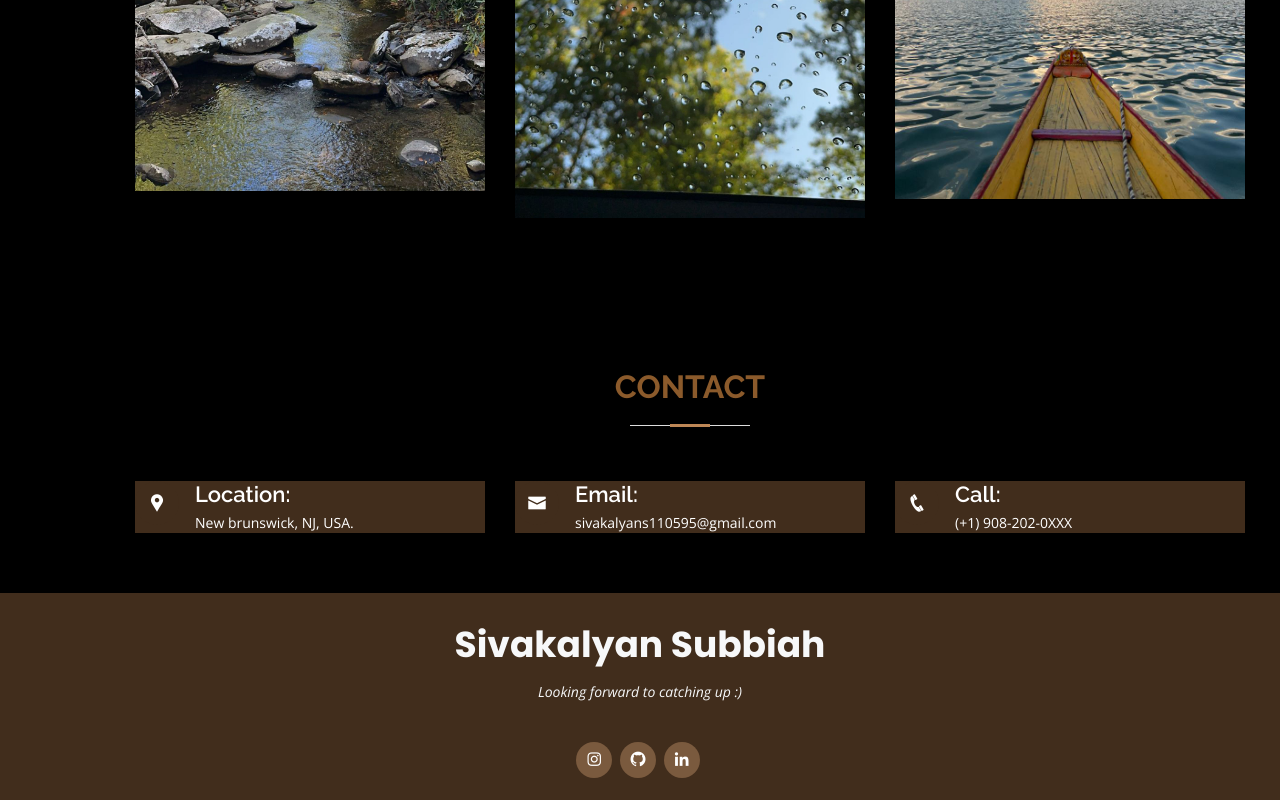
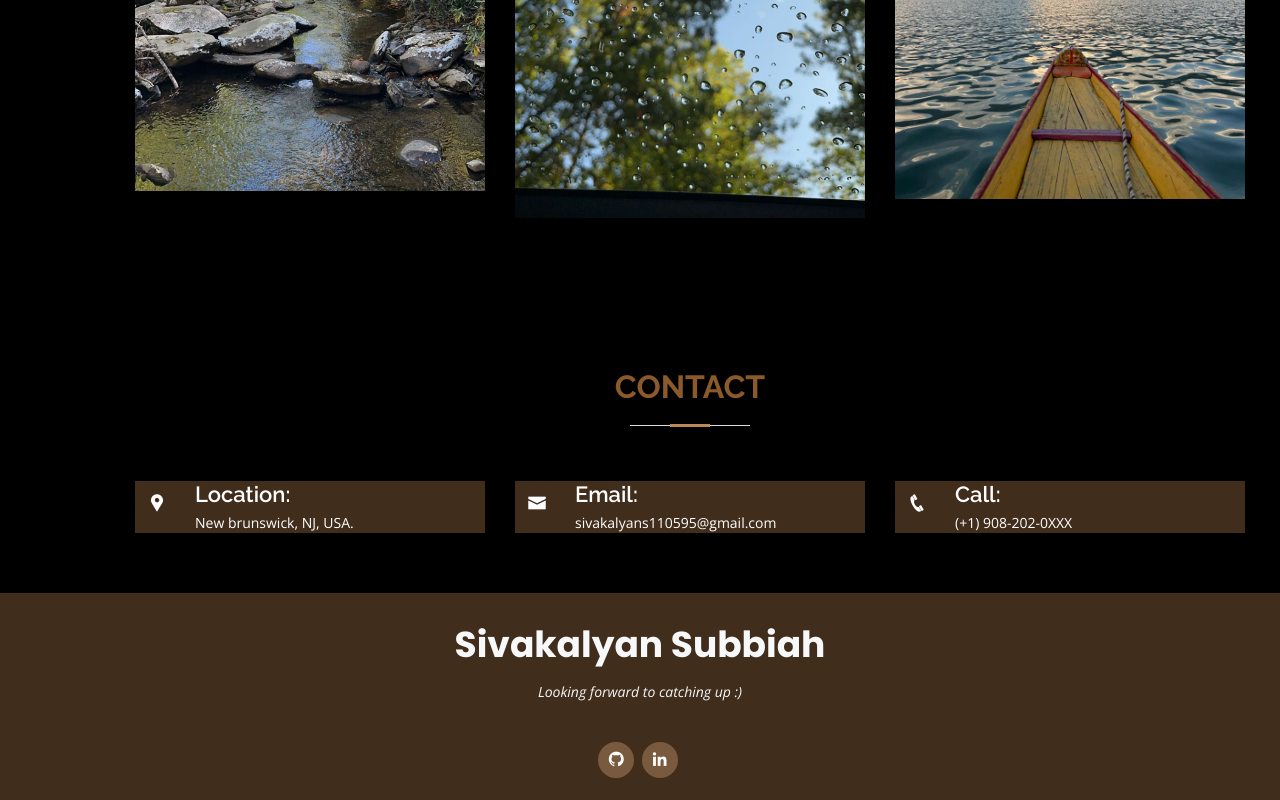
Before and after one commit to Sivakalyan-Subbiah/Portfolio, a plain HTML site: page index.html in a window 1280 px wide. Shown: the part 11200-12000 px from the top of the page. Drawn offline with nearby package versions, Linux system fonts and the light colour scheme.

Commit message:
Update index.html

```diff
--- a/index.html
+++ b/index.html
@@ -1042,7 +1042,7 @@
       <h3>Sivakalyan Subbiah</h3>
       <p>Looking forward to catching up :)</p>
       <div class="social-links">
-        <a href="https://www.instagram.com/_chandhanu/" class="instagram" target="_blank"><i class="bx bxl-instagram"></i></a>
+<!--         <a href="https://www.instagram.com/_chandhanu/" class="instagram" target="_blank"><i class="bx bxl-instagram"></i></a> -->
         <a href="https://github.com/Sivakalyan-Subbiah" class="github" target="_blank"><i class="bx bxl-github"></i></a>
         <a href="https://www.linkedin.com/in/sivakalyan-subbiah/" class="linkedin" target="_blank"><i class="bx bxl-linkedin"></i></a>
       </div>
```
